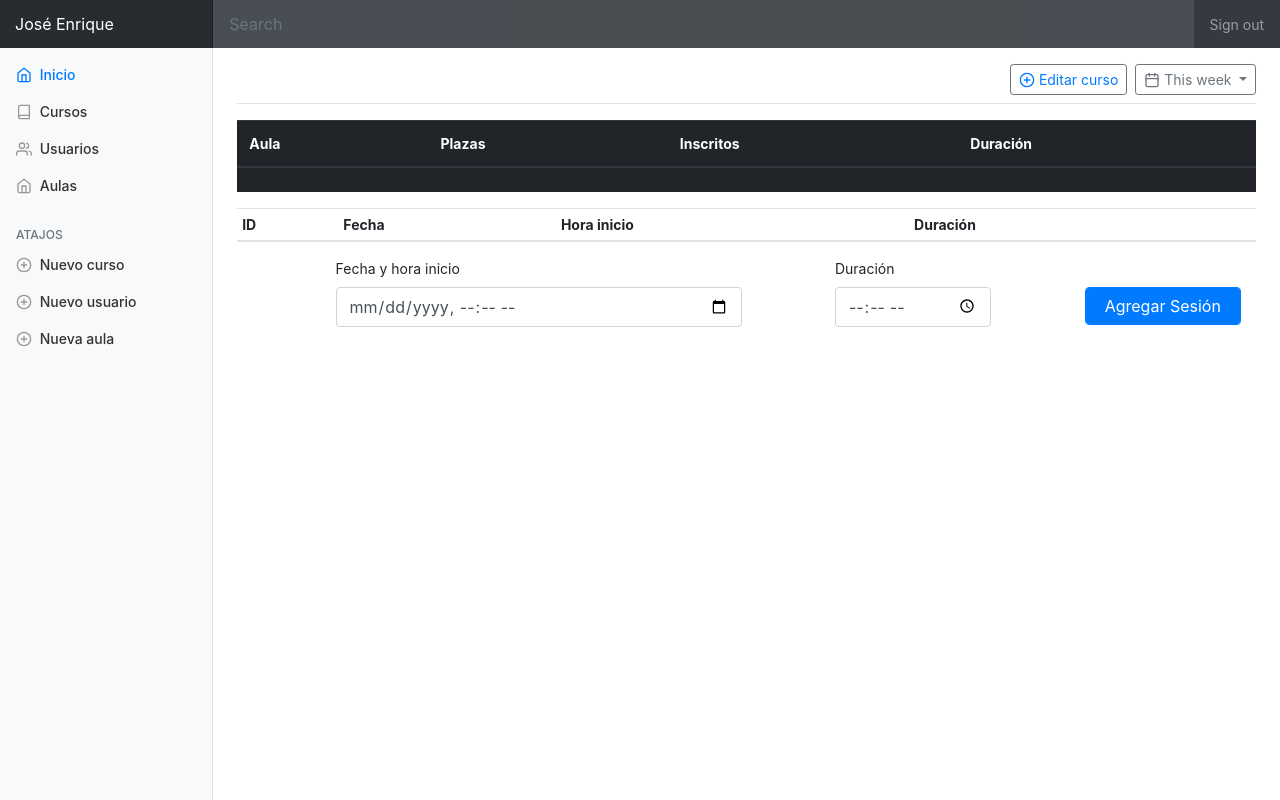
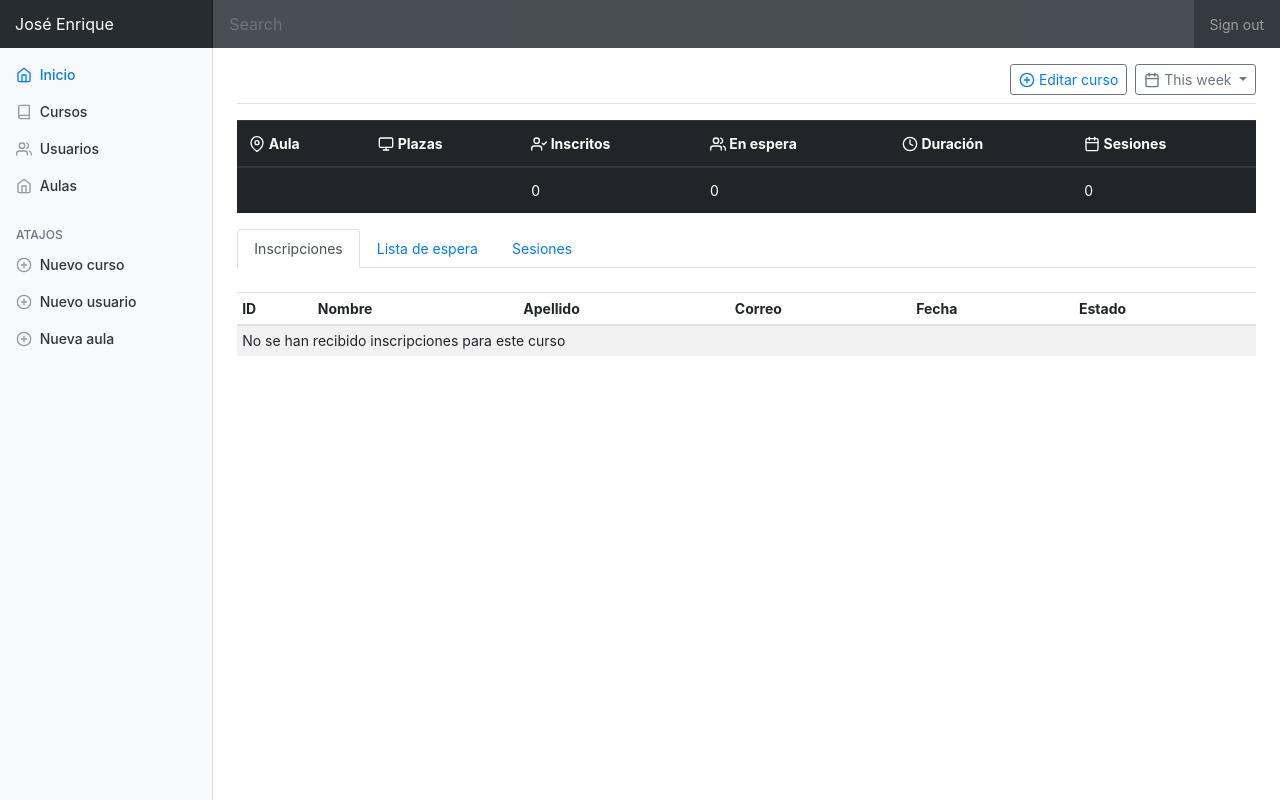
Before and after one commit to juananruiz/inscripcion, a Symfony app: template templates/gestor/curso/mostrar.html.twig in a window 1280 px wide. Run offline with Twig, Linux system fonts and the light colour scheme; the template is opened without the code that fills it, so the values that code supplies are empty; some libraries are stand-ins or nearby versions.

Commit message:
Muestra inscripciones en vista administrativa del curso

```diff
--- a/templates/gestor/curso/mostrar.html.twig
+++ b/templates/gestor/curso/mostrar.html.twig
@@ -21,24 +21,105 @@
         <table class="table">
             <thead>
             <tr>
-                <th>Aula</th>
-                <th>Plazas</th>
-                <th>Inscritos</th>
-                <th>Duración</th>
+                <th><span data-feather="map-pin"></span> Aula</th>
+                <th><span data-feather="monitor"></span> Plazas</th>
+                <th><span data-feather="user-check"></span> Inscritos</th>
+                <th><span data-feather="users"></span> En espera</th>
+                <th><span data-feather="clock"></span> Duración</th>
+                <th><span data-feather="calendar"></span> Sesiones</th>
             </tr>
             </thead>
             <tbody>
             <tr>
                 <td>{{ curso.sala.nombre }}</td>
                 <td>{{ curso.plazas }}</td>
-                <td>{{ curso.plazas }}</td>
+                <td>{{ curso.inscripciones|length }}</td>
+                <td>{{ curso.inscripciones|length }}</td>
                 <td>{{ curso.horas }}</td>
+                <td>{{ curso.sesiones|length }}</td>
             </tr>
             </tbody>
         </table>
     </div>
 
-    <div class="table-responsive">
+    <ul class="nav nav-tabs" id="tabsCurso" role="tablist">
+        <li class="nav-item">
+            <a class="nav-link active" id="inscripciones-tab" data-toggle="tab" href="#inscripciones" role="tab" aria-controls="inscripciones" aria-selected="false">Inscripciones</a>
+        </li>
+        <li class="nav-item">
+            <a class="nav-link" id="lista-espera-tab" data-toggle="tab" href="#lista-espera" role="tab" aria-controls="lista-espera" aria-selected="true">Lista de espera</a>
+        </li>
+        <li class="nav-item">
+            <a class="nav-link" id="sesiones-tab" data-toggle="tab" href="#sesiones" role="tab" aria-controls="sesiones" aria-selected="true">Sesiones</a>
+        </li>
+    </ul>
+    <div class="tab-content" id="tabsCursoContenido">
+        <div class="tab-pane fade show active" id="inscripciones" role="tabpanel" aria-labelledby="tab-inscripciones">
+            <div class="table-responsive mt-4">
+                <table class="table table-striped table-sm">
+                    <thead>
+                    <tr>
+                        <th>ID</th>
+                        <th>Nombre</th>
+                        <th>Apellido</th>
+                        <th>Correo</th>
+                        <th>Fecha</th>
+                        <th>Estado</th>
+                    </tr>
+                    </thead>
+                    <tbody>
+                    {% if curso.inscripciones is empty %}
+                        <tr><td colspan="6">No se han recibido inscripciones para este curso</td></tr>
+                    {% else %}
+                        {% for inscripcion in curso.inscripciones %}
+                            <tr>
+                                <td>{{ inscripcion.id }}</td>
+                                <td>{{ inscripcion.persona.nombre }}</td>
+                                <td>{{ inscripcion.persona.apellidos }}</td>
+                                <td>{{ inscripcion.persona.correo }}</td>
+                                <td>{{ inscripcion.fechaAlta|date('d/m/Y H:i') }}</td>
+                                {#<td>{{ inscripcion.estado.descripcion }}</td>#}
+                            </tr>
+                        {% endfor %}
+                    {% endif %}
+                    </tbody>
+                </table>
+            </div>
+        </div>
+        <div class="tab-pane fade" id="lista-espera" role="tabpanel" aria-labelledby="tab-lista-espera">
+            <div class="table-responsive mt-4">
+                <table class="table table-striped table-sm">
+                    <thead>
+                    <tr>
+                        <th>ID</th>
+                        <th>Nombre</th>
+                        <th>Apellido</th>
+                        <th>Correo</th>
+                        <th>Fecha</th>
+                        <th>Estado</th>
+                    </tr>
+                    </thead>
+                    <tbody>
+                    {% if curso.inscripciones is empty %}
+                        <tr><td colspan="6">No se han recibido inscripciones para este curso</td></tr>
+                    {% else %}
+                        {% for inscripcion in curso.inscripciones %}
+                            <tr>
+                                <td>{{ inscripcion.id }}</td>
+                                <td>{{ inscripcion.persona.nombre }}</td>
+                                <td>{{ inscripcion.persona.apellidos }}</td>
+                                <td>{{ inscripcion.persona.correo }}</td>
+                                <td>{{ inscripcion.fechaAlta|date('d/m/Y H:i') }}</td>
+                                {#<td>{{ inscripcion.estado.descripcion }}</td>#}
+                            </tr>
+                        {% endfor %}
+                    {% endif %}
+                    </tbody>
+                </table>
+            </div>
+        </div>
+        <div class="tab-pane fade" id="sesiones" role="tabpanel" aria-labelledby="tab-sesiones">
+            <div class="table-responsive mt-4">
                 <table class="table table-striped table-sm">
                     <thead>
                     <tr>
@@ -65,7 +146,6 @@
                     </tbody>
                 </table>
             </div>
-
             <div class="col-md-12">
                 <form class="form" action="{{ path('gestor_sesion_grabar') }}" method="post">
                     <input type="hidden" name="curso_id" value="{{ curso.id }}">
@@ -85,4 +165,6 @@
                     </div>
                 </form>
             </div>
+        </div>
+    </div>
 {% endblock %}
```
Also changed, not shown: src/Entity/Curso/Curso.php (+12 -2 lines). Lines whose indentation alone changed are shown as unchanged.
